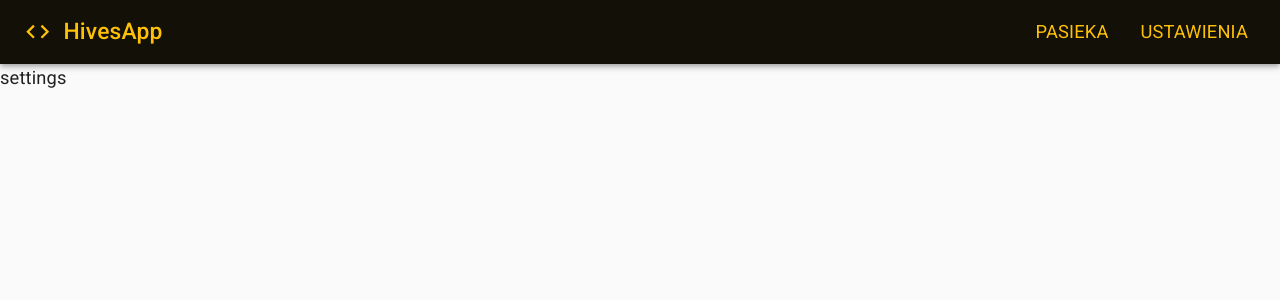
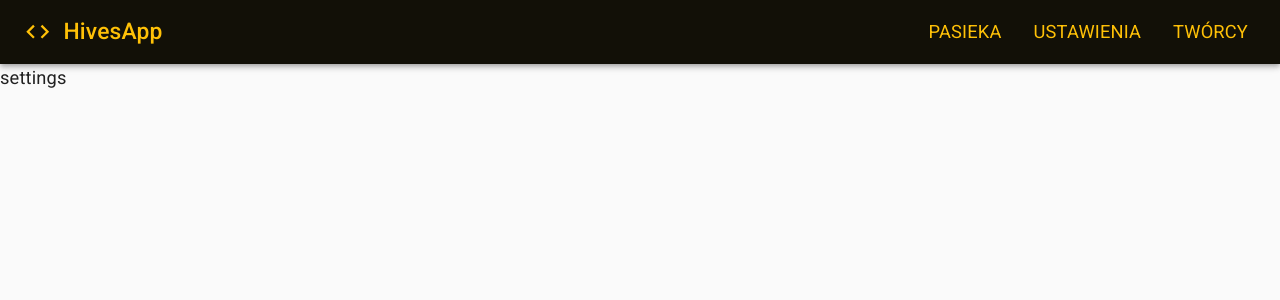
Before and after one commit to maz47zu/hivesApp, a React (Create React App) app: page /settings in a window 1280 px wide. Shown: the top 300 px of the page. Built offline with nearby package versions, Linux system fonts and the light colour scheme.

Commit message:
feature_v2(addes about)

```diff
--- a/src/App.js
+++ b/src/App.js
@@ -5,10 +5,12 @@ import SettingsPage from './routes/SettingsPage';
 import theme from './theme';
 import { ThemeProvider } from '@mui/material/styles';
 import Header from './components/Header';
+import About from './routes/About';
 
 const routesPaths = {
   landing:'',
-  settings:'settings'
+  settings:'settings',
+  about:'about'
 }
 
 function App() {
@@ -19,6 +21,7 @@ function App() {
         <Routes>
           <Route path={`/${routesPaths.landing}`} element={<LandingPage/>}/>
           <Route path={`/${routesPaths.settings}`} element={<SettingsPage/>}/>
+          <Route path={`/${routesPaths.about}`} element={<About/>}/>
         </Routes>
       </BrowserRouter>
     </ThemeProvider>
--- a/src/components/DrawerComponent.js
+++ b/src/components/DrawerComponent.js
@@ -72,39 +72,15 @@ export default function DrawerComponent() {
                               <ListItemText primary='Ustawienia'/>
                       </ListItem>
                   </Link>
-                  {/* <Divider />
-                  <Link to='/policy' style={{ textDecoration: 'none' }}>
-                      <ListItem onClick={() => setOpenDrawer(false)}>
-                          <ListItemButton className="button-sidebar">
+                  <Divider/>
+                  <Link to='/about' style={{ textDecoration: 'none' }}>
+                      <ListItem onClick={() => setOpenDrawer(false)} button className={classes.root}>
                               <ListItemIcon>
-                                  <PolicyIcon />
+                                  <InfoIcon  className={classes.icon}/>
                               </ListItemIcon>
-                              Policy
-                          </ListItemButton>
+                              <ListItemText primary='Twórcy'/>
                       </ListItem>
                   </Link>
-                  <Divider />
-                  <Link to='/contact' style={{ textDecoration: 'none' }}>
-                      <ListItem onClick={() => setOpenDrawer(false)}>
-                          <ListItemButton className="button-sidebar">
-                              <ListItemIcon>
-                                  <ContactPageIcon/>
-                              </ListItemIcon>
-                              Contact
-                          </ListItemButton>
-                      </ListItem>
-                  </Link>
-                  <Divider />
-                  <Link to='/firstLesson' style={{ textDecoration: 'none' }}>
-                      <ListItem onClick={() => setOpenDrawer(false)}>
-                          <ListItemButton className="button-sidebar">
-                              <ListItemIcon>
-                                  <NightShelterIcon/>
-                              </ListItemIcon>
-                              Lesson1
-                          </ListItemButton>
-                      </ListItem>
-                  </Link> */}
               </List>
           </Drawer>
 
--- a/src/components/Header.js
+++ b/src/components/Header.js
@@ -33,7 +33,9 @@ export default function Header() {
                     <Link to='/settings' style={{ textDecoration: 'none' }}>
                         <Button><Typography color='primary'>Ustawienia</Typography></Button>
                     </Link>
-
+                    <Link to='/about' style={{ textDecoration: 'none' }}>
+                        <Button><Typography color='primary'>Twórcy</Typography></Button>
+                    </Link>
                 </Stack>
             )}
         </Toolbar>
--- /dev/null
+++ b/src/routes/About.jsx
@@ -0,0 +1,11 @@
+import React from 'react';
+
+const About = () => {
+    return (
+        <div>
+            About
+        </div>
+    );
+}
+
+export default About;
```
